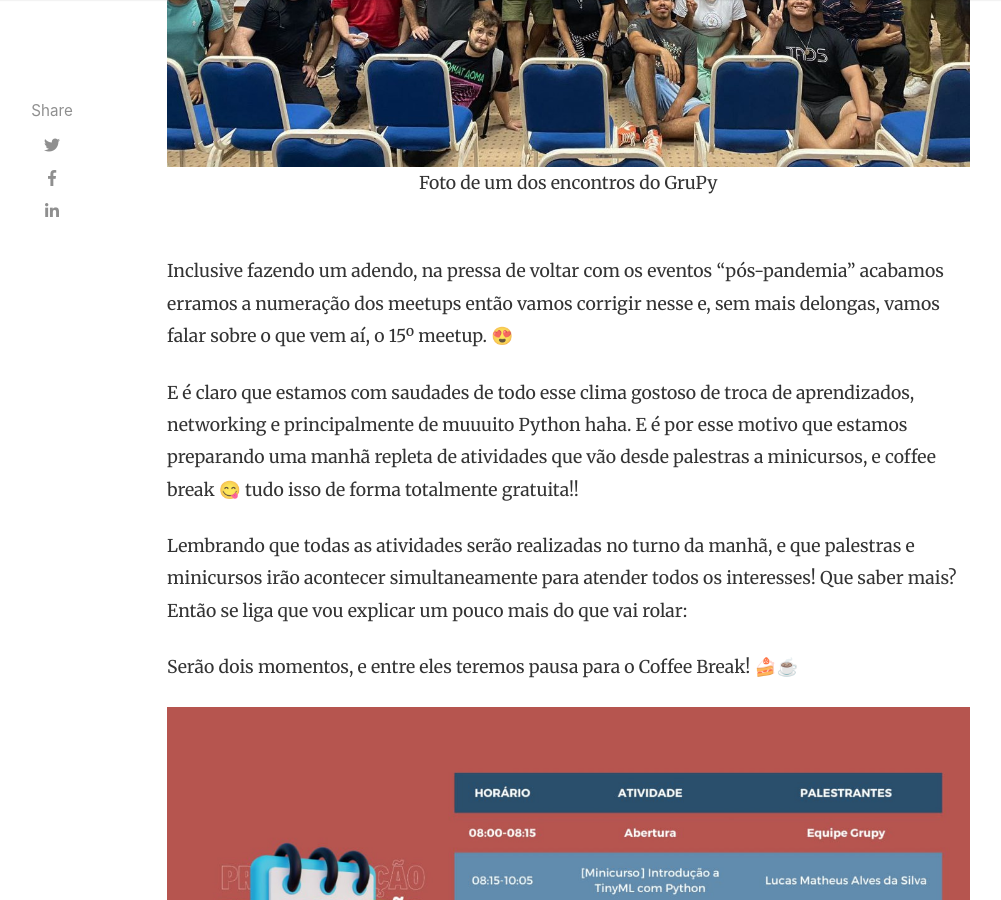
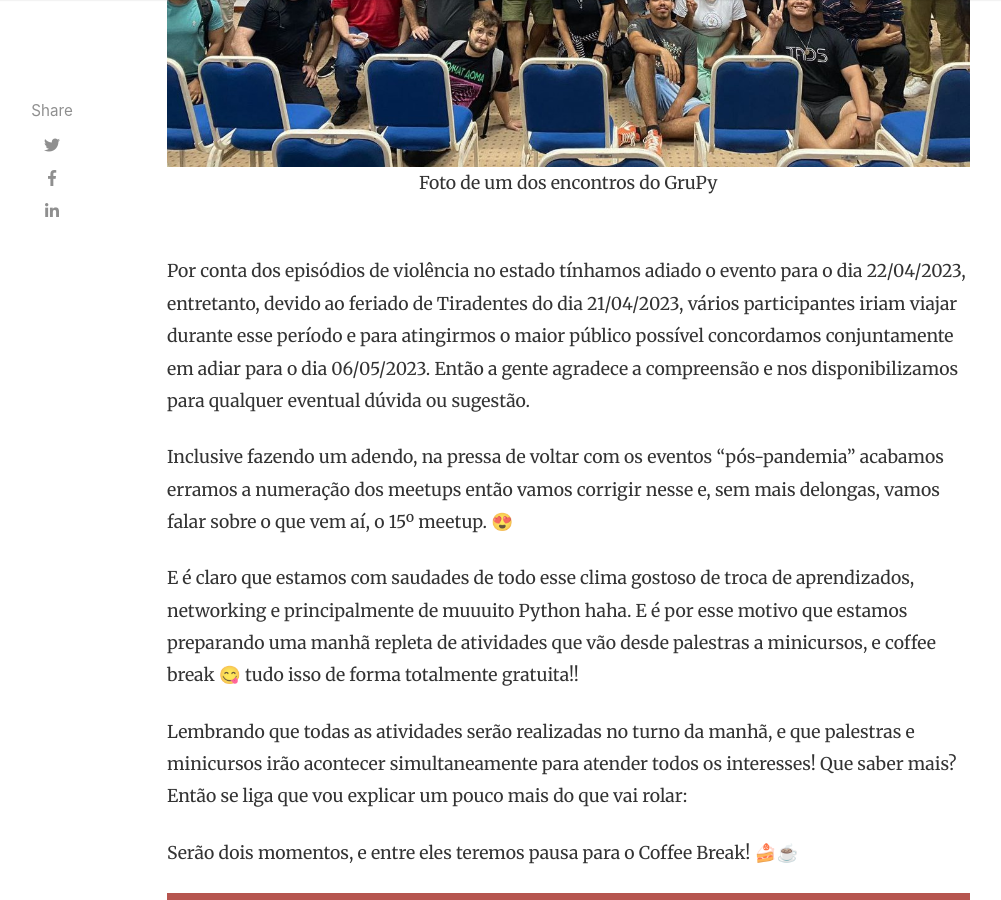
Before and after one commit to grupyrn/blog, a Jekyll site: the page built from _posts/2023-03-21-meetup-15.md, in a window 1280 px wide and 900 px high, scrolled down 1800 px. Shown: the whole window, without its empty margins (118-1119 px from the left). Built offline with Jekyll 4.4.1, drawn with Linux system fonts in a browser that asks for light colours; nearby versions of some CDN libraries; comment, search, counter and statistics services are not loaded; some of the changed text lies outside the part shown.

Commit message:
atualiza post 15 meetup

```diff
--- a/_posts/2023-03-21-meetup-15.md
+++ b/_posts/2023-03-21-meetup-15.md
@@ -15,13 +15,15 @@ excerpt: >
 
 Nós do Grupy-RN estamos com muita animação para o nosso primeiro encontro do ano, uhuuu!! 🎉🎉
 
-Para quem ainda não nos conhece, somos a comunidade aqui do RN focada em compartilhar conhecimentos e experiências ligada a linguagem de programação Python e todo o seu ecossistema. Fazemos encontros abordando diversos assuntos de todos os níveis, realizamos isso com todo o suporte dos nossos apoiadores e colaboradores, feito da comunidade para a comunidade! ❤️
+<p>Para quem ainda não nos conhece, somos a comunidade aqui do RN focada em compartilhar conhecimentos e experiências ligada a linguagem de programação Python e todo o seu ecossistema. Fazemos encontros abordando diversos assuntos de todos os níveis, realizamos isso com todo o suporte dos nossos apoiadores e colaboradores, feito da comunidade para a comunidade! ❤️</p>
 
 <div style="text-align:center">
     <img src="{{ site.baseurl }}/assets/images/2022/comunidade.png"/>
     <figcaption>Foto de um dos encontros do GruPy</figcaption>
 </div>
 <br>
+
+Por conta dos episódios de violência no estado tínhamos adiado o evento para o dia 22/04/2023, entretanto, devido ao feriado de Tiradentes do dia 21/04/2023, vários participantes iriam viajar durante esse período e para atingirmos o maior público possível concordamos conjuntamente em adiar para o dia 06/05/2023. Então a gente agradece a compreensão e nos disponibilizamos para qualquer eventual dúvida ou sugestão.
 
 Inclusive fazendo um adendo, na pressa de voltar com os eventos "pós-pandemia" acabamos erramos a numeração dos meetups então vamos corrigir nesse e, sem mais delongas, vamos falar sobre o que vem aí, o 15º meetup. 😍
 
```
Also changed, not shown: other parts of _posts/2023-03-21-meetup-15.md (+0 -2 lines).
